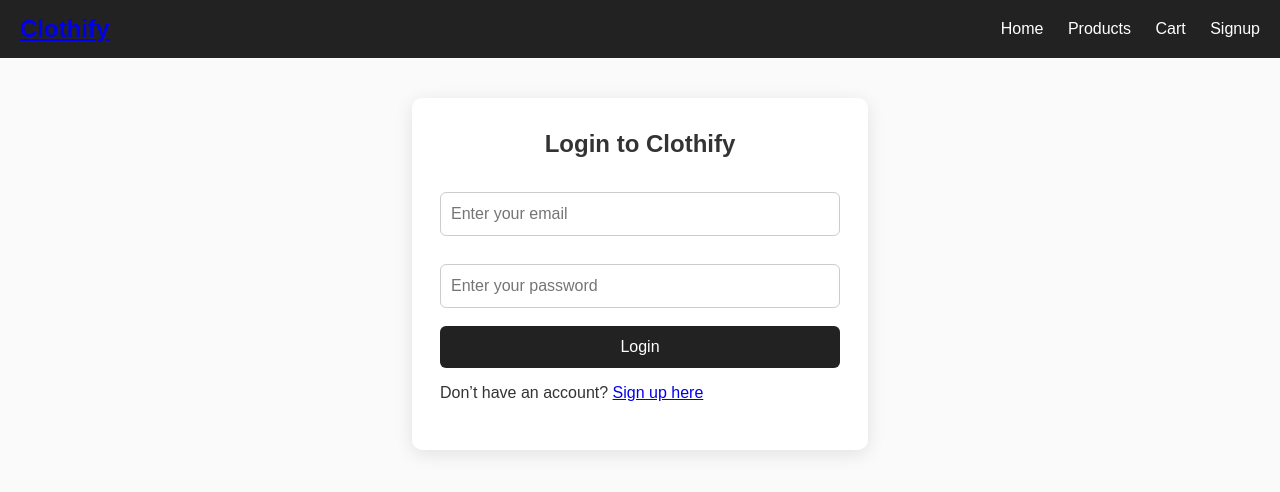
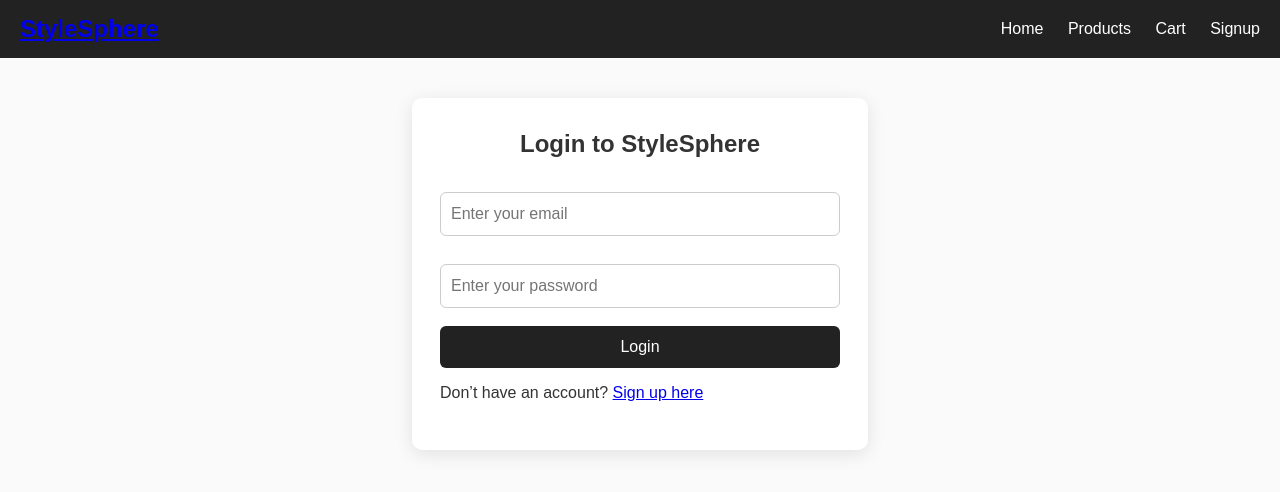
Before and after one commit to kusha-l921/StyleSphere, a plain HTML site: page login.html in a window 1280 px wide. Drawn offline with Linux system fonts and the light colour scheme.

Commit message:
Update login.html

```diff
--- a/login.html
+++ b/login.html
@@ -3,12 +3,12 @@
 <head>
   <meta charset="UTF-8">
   <meta name="viewport" content="width=device-width, initial-scale=1.0">
-  <title>Login - Clothify</title>
+  <title>Login - StyleSphere</title>
   <link rel="stylesheet" href="style.css">
 </head>
 <body>
   <header>
-    <div class="logo"><a href="index.html">Clothify</a></div>
+    <div class="logo"><a href="index.html">StyleSphere</a></div>
     <nav>
       <a href="index.html">Home</a>
       <a href="products.html">Products</a>
@@ -18,7 +18,7 @@
   </header>
 
   <main class="form-container">
-    <h2>Login to Clothify</h2>
+    <h2>Login to StyleSphere</h2>
     <form id="loginForm">
       <input type="email" id="loginEmail" placeholder="Enter your email" required>
       <input type="password" id="loginPassword" placeholder="Enter your password" required>
```
